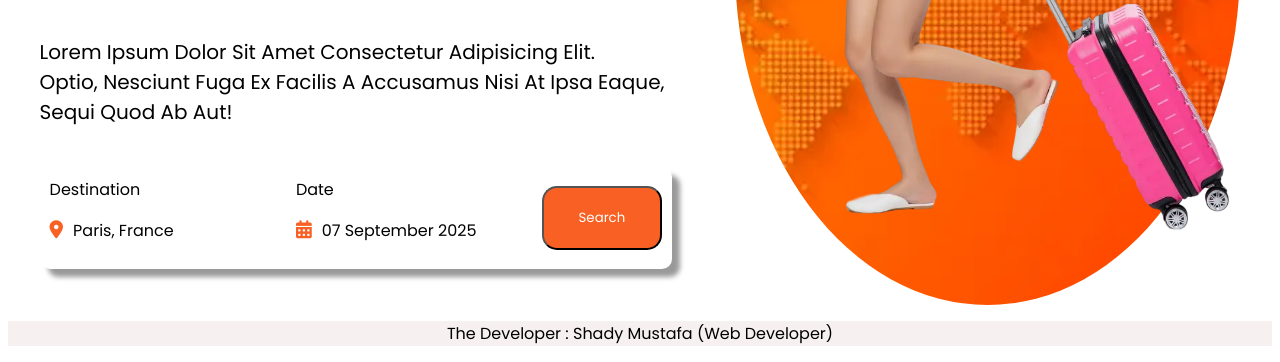
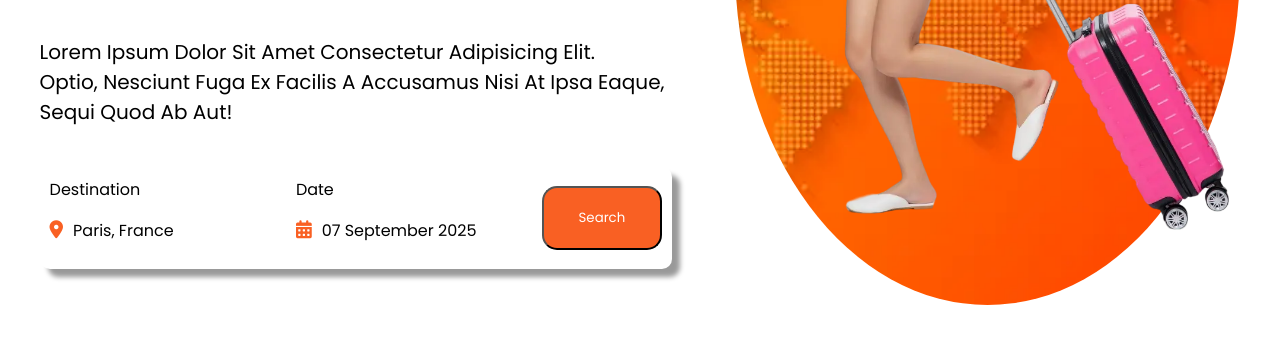
Before and after one commit to SHADY-MU/Traveling, a plain HTML site: page index.html in a window 1280 px wide. Shown: the part 463-825 px from the top of the page. After the commit the page ends 800 px from the top, so only its background shows below. Drawn offline with Linux system fonts and the light colour scheme.

Commit message:
the final

```diff
--- a/index.html
+++ b/index.html
@@ -61,9 +61,6 @@
             <img src="header.webp" alt="#" class="girl">
         </div>
     </div>
-    <footer>
-        <p>The Developer : Shady Mustafa (Web Developer) </p>
-    </footer>
     <script src="main.js"></script>
 </body>
 </html>
--- a/style.css
+++ b/style.css
@@ -165,14 +165,6 @@ nav .log-in ul li .sign{
     left: 0;
 }
 
-footer{
-    width: 100%;
-    font-size: 16px;
-    text-align: center;
-    background: #decccc49;
-}
-
-
 /* background end */
 
 @media screen and (max-width: 768px) {
```
